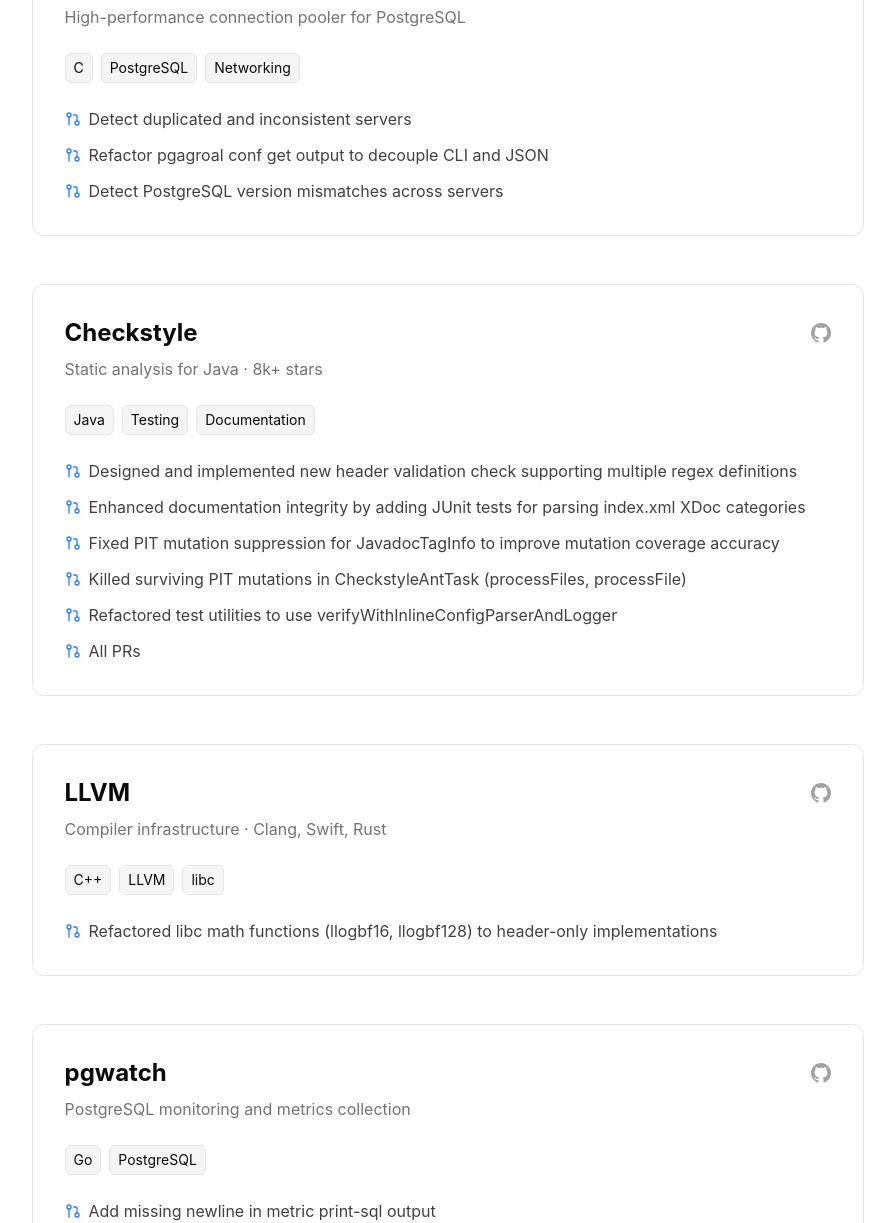
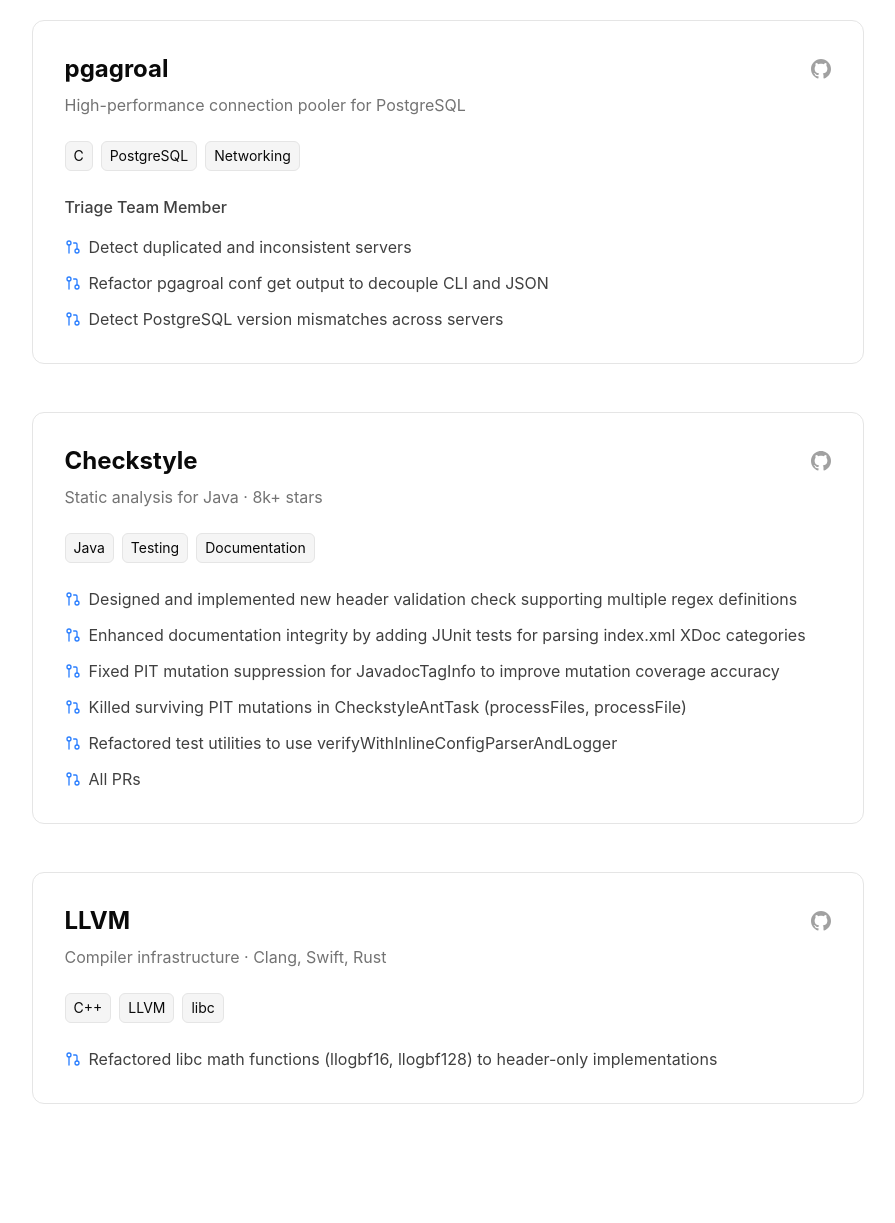
Before and after one commit to Abdelrhmansersawy/personal-protofilo, an Astro site: page /opensource in a window 1280 px wide. Shown: the part 1577-2800 px from the top of the page, without its empty margins (185-1080 px from the left). Built offline with nearby package versions, Linux system fonts and the light colour scheme; Astro itself is replaced by a stand-in of ours.

Commit message:
docs: update open source section

```diff
--- a/src/pages/opensource.astro
+++ b/src/pages/opensource.astro
@@ -29,7 +29,7 @@
         role: "Prometheus exporter for PostgreSQL",
         repoUrl: "https://github.com/pgexporter/pgexporter",
         skills: ["C", "PostgreSQL", "Prometheus", "Grafana"],
-        description: "",
+        description: "Triage Team Member",
         sections: [
             {
                 label: "Infrastructure",
@@ -74,7 +74,7 @@
         role: "Backup & restore for PostgreSQL",
         repoUrl: "https://github.com/pgmoneta/pgmoneta",
         skills: ["C", "PostgreSQL", "Backup"],
-        description: "",
+        description: "Triage Team Member",
         sections: [
             {
                 label: "Progress Tracking",
@@ -97,7 +97,7 @@
         role: "High-performance connection pooler for PostgreSQL",
         repoUrl: "https://github.com/pgagroal/pgagroal",
         skills: ["C", "PostgreSQL", "Networking"],
-        description: "",
+        description: "Triage Team Member",
         prs: [
             { text: "Detect duplicated and inconsistent servers", url: "https://github.com/pgagroal/pgagroal/pull/826" },
             { text: "Refactor pgagroal conf get output to decouple CLI and JSON", url: "https://github.com/pgagroal/pgagroal/pull/847" },
@@ -129,26 +129,7 @@
             { text: "Refactored libc math functions (llogbf16, llogbf128) to header-only implementations", url: "https://github.com/llvm/llvm-project/pull/178078" },
         ]
     },
-    {
-        title: "pgwatch",
-        role: "PostgreSQL monitoring and metrics collection",
-        repoUrl: "https://github.com/cybertec-postgresql/pgwatch",
-        skills: ["Go", "PostgreSQL"],
-        description: "",
-        prs: [
-            { text: "Add missing newline in metric print-sql output", url: "https://github.com/cybertec-postgresql/pgwatch/pull/1147" },
-        ]
-    },
-    {
-        title: "Litmus",
-        role: "Cloud-Native Chaos Engineering platform",
-        repoUrl: "https://github.com/litmuschaos/litmus",
-        skills: ["Go", "Kubernetes", "Chaos Engineering"],
-        description: "",
-        prs: [
-            { text: "Update CONTRIBUTING.md with new community meeting details", url: "https://github.com/litmuschaos/litmus/pull/5422" },
-        ]
-    },
+
 ];
 
 const prIcon = `<svg xmlns="http://www.w3.org/2000/svg" width="16" height="16" viewBox="0 0 24 24" fill="none" stroke="currentColor" stroke-width="2" stroke-linecap="round" stroke-linejoin="round"><circle cx="18" cy="18" r="3"/><circle cx="6" cy="6" r="3"/><path d="M13 6h3a2 2 0 0 1 2 2v7"/><line x1="6" x2="6" y1="9" y2="21"/></svg>`;
@@ -156,7 +137,7 @@
 
 <BaseLayout
     title="Open Source | Abdelrhman Sersawy"
-    description="Open Source contributions to pgexporter, pgmoneta, pgagroal, Checkstyle, LLVM, pgwatch, and Litmus."
+    description="Open Source contributions to pgexporter, pgmoneta, pgagroal, Checkstyle, and LLVM."
 >
     <Container class="mx-auto max-w-4xl py-12">
         <PageTitle title="Open-Source Contributions" />
```
